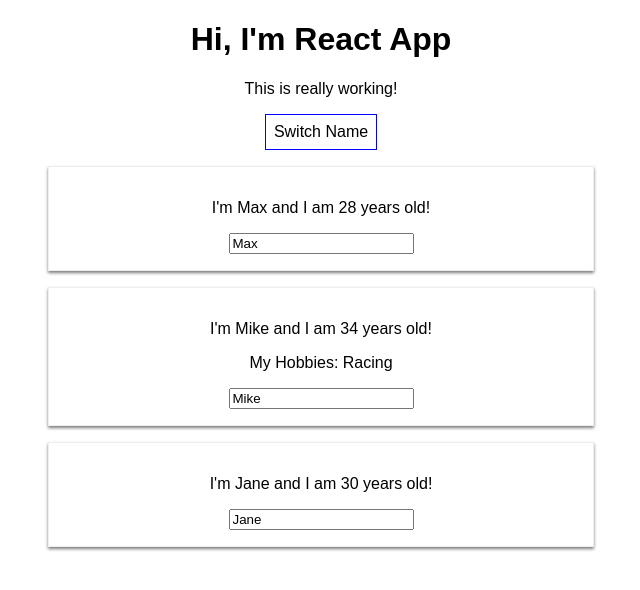
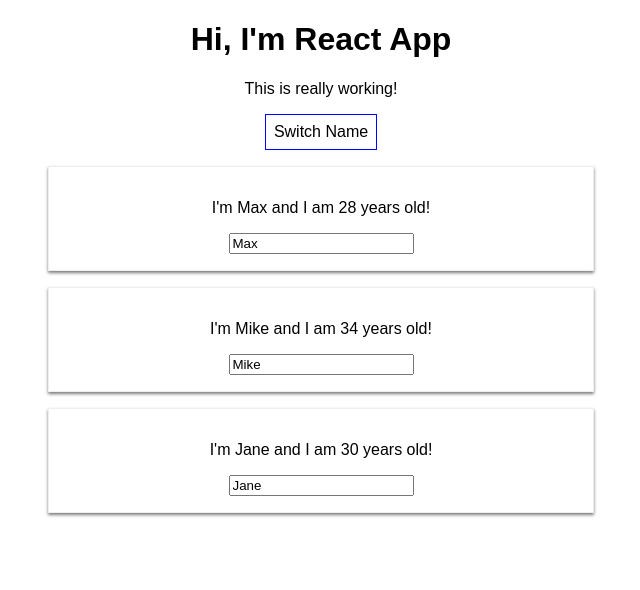
Before and after one commit to rywem/ReactPlayground, a React (Create React App) app in the folder burger/: page / in a window 1280 px wide. Both pictures are taken after a click on the button "Switch Name". Shown: the top 590 px of the page, without its empty margins (319-959 px from the left). Built offline with nearby package versions, Linux system fonts and the light colour scheme.

Commit message:
working with list person, delete handler added

```diff
--- a/burger/src/App.js
+++ b/burger/src/App.js
@@ -14,14 +14,10 @@
     showPersons: false
   }
 
-  switchNameHandler = (naame) =>{
-    this.setState({
-      persons: [
-        { name: naame, age: 28 },
-        { name: "Mike", age: 34 },
-        { name: "Jane", age: 30 }
-      ]
-    })
+  deletePersonHandler = (personIndex) => {
+    const persons = this.state.persons;
+    persons.splice(personIndex, 1);
+    this.setState({persons: persons});
   }
 
   nameChangedHandler = (event) => {
@@ -54,18 +50,14 @@
     if (this.state.showPersons) {
       persons = (
         <div>
-          <Person
-            name={this.state.persons[0].name}
-            age={this.state.persons[0].age} />
-          <Person
-            name={this.state.persons[1].name}
-            age={this.state.persons[1].age}
-            click={this.switchNameHandler.bind(this, 'Max!')}
-            changed={this.nameChangedHandler}
-            >My Hobbies: Racing</Person>
-          <Person
-            name={this.state.persons[2].name}
-            age={this.state.persons[2].age} />
+          { this.state.persons.map((person, index) => {
+            return (
+              <Person
+                click={() => this.deletePersonHandler(index)}
+                name={person.name}
+                age={person.age} />
+            )
+          })}
         </div>
       );
     }
```
